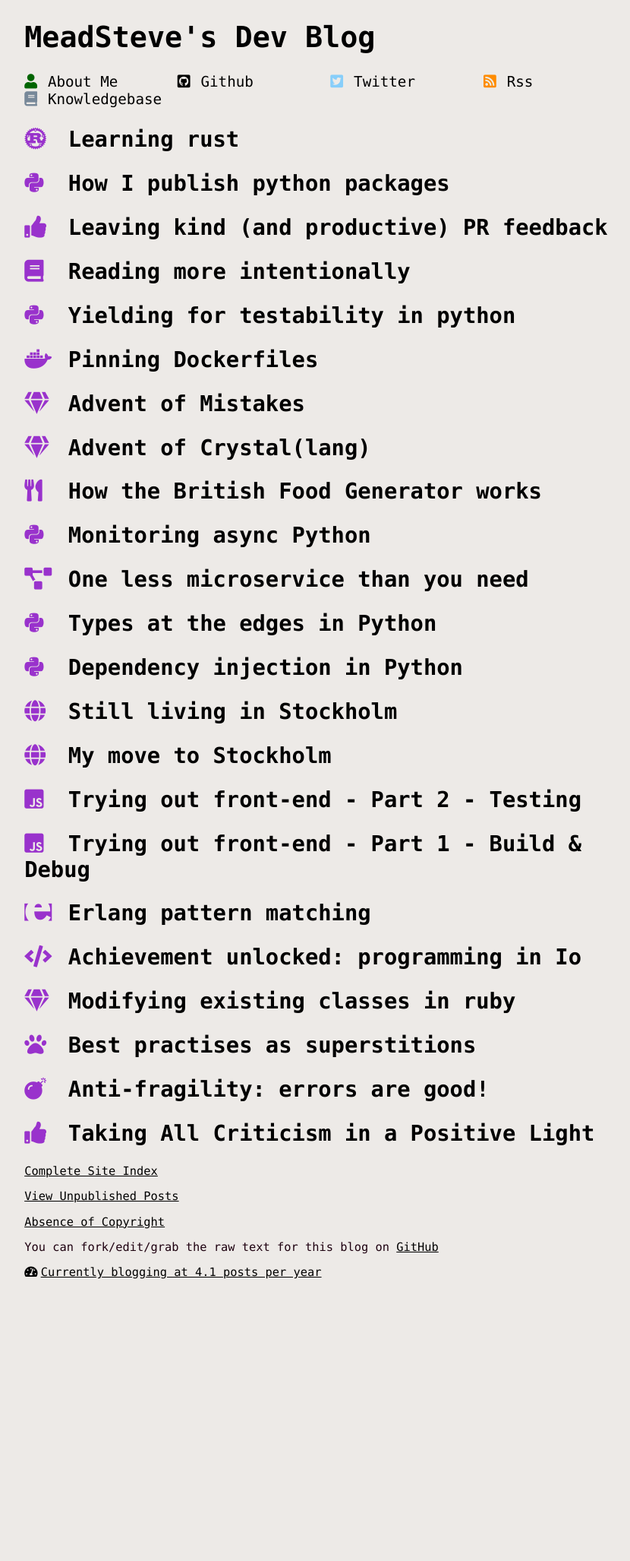
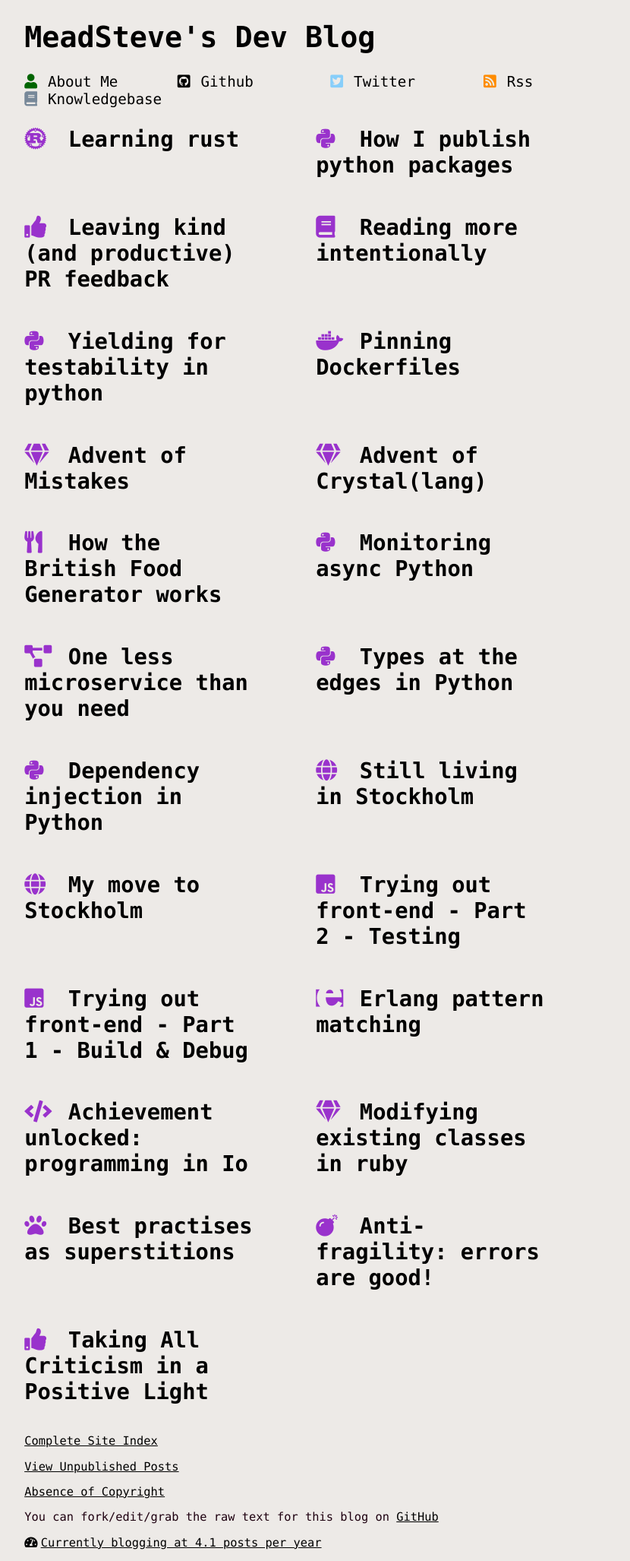
Before and after one commit to meadsteve/meadsteve.github.io, a Jekyll site: the page built from index.html, in a window 1280 px wide. Shown: the whole page at 76% size, without its empty margins (189-1019 px from the left). Built offline with Jekyll 4.4.1, drawn with Linux system fonts in a browser that asks for light colours; the list of posts is cut into pages by our own code; before the commit the page ends 1699 px from its top, so only the background shows below that.

Commit message:
double width post listing

```diff
--- a/_includes/post_title.html
+++ b/_includes/post_title.html
@@ -1,5 +1,4 @@
-
-<div class="post{% if post.published == false %} unpublished{% endif %}">
+<section class="post{% if post.published == false %} unpublished{% endif %}">
   <a href="{{ post.url | prepend: site.baseurl }}" class="post-link">
     <h2 class="post-title">
       {% include post_icon.html %}
@@ -7,4 +6,4 @@
       {% if post.published == false %}<span>(unpublished)</span>{% endif %}
     </h2>
   </a>
-</div>
+</section>
--- a/css/main.css
+++ b/css/main.css
@@ -127,6 +127,17 @@ i.fab.fa-python {
   font-weight: 100;
 }
 
+/** Post links **/
+section.post {
+  padding: 0 4em 0 0;
+}
+
+.posts {
+  width: 100%;
+  display: grid;
+  grid-template-columns: repeat(auto-fill, 20em);
+}
+
 /** pagination styling  **/
 .pagination .older {
   float: right
```
